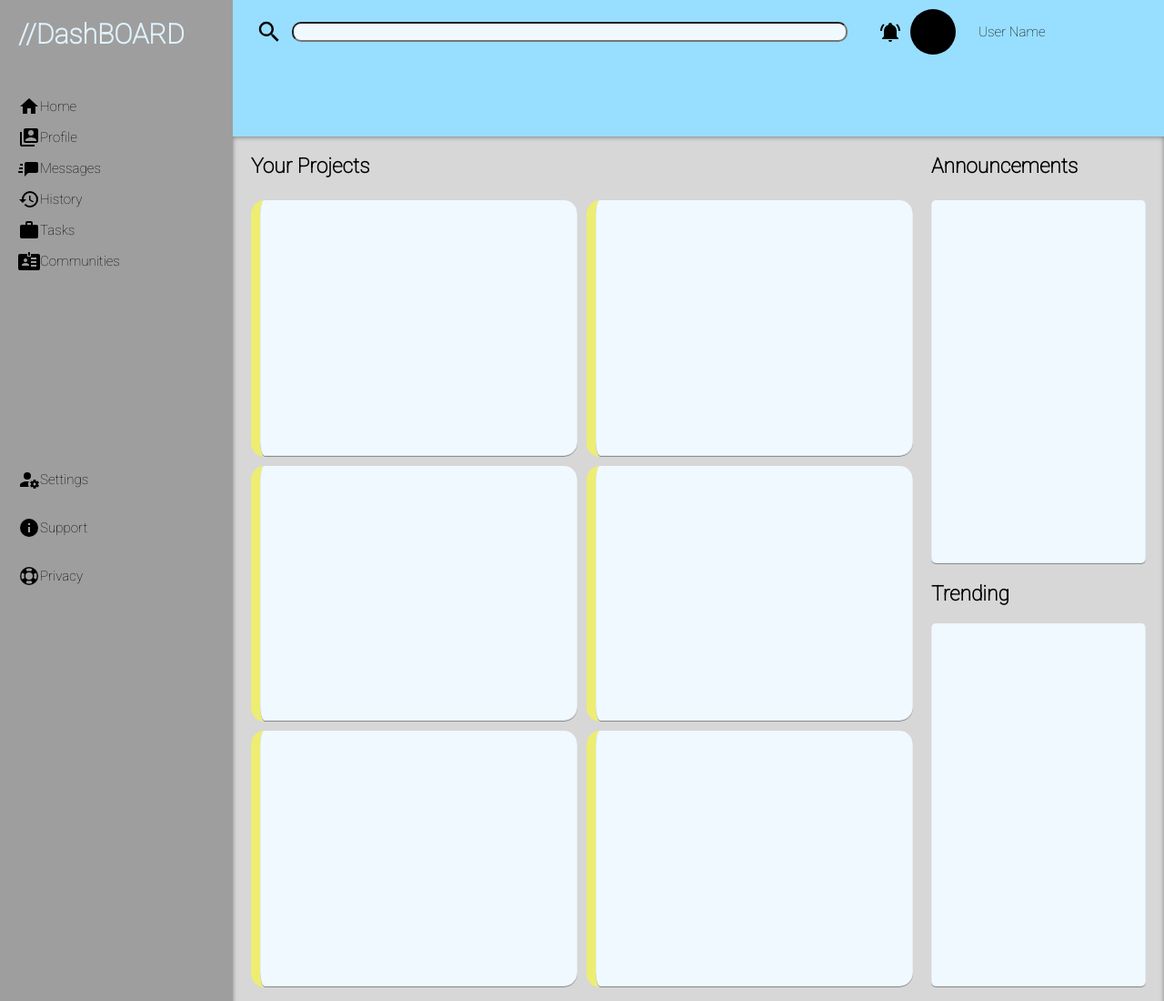
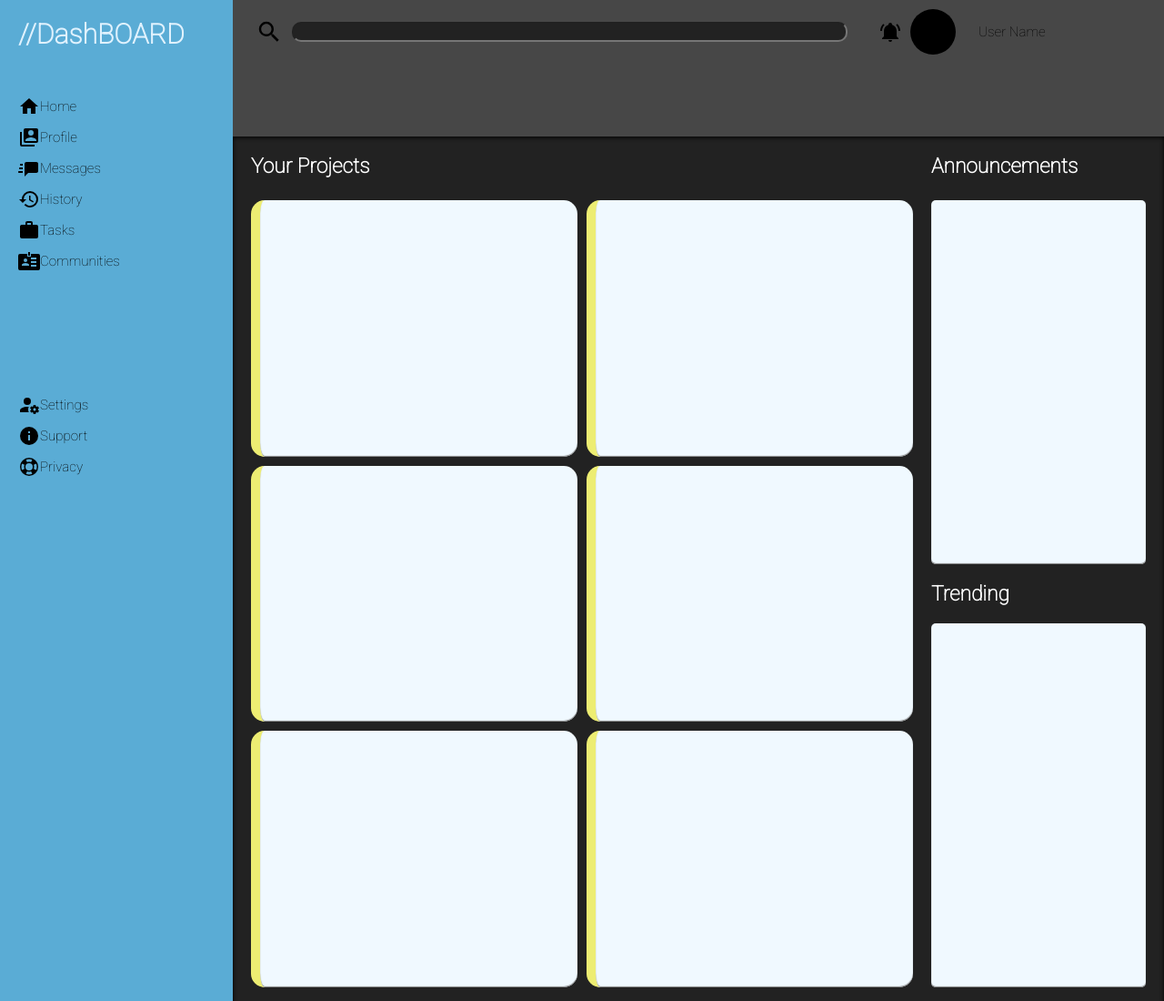
Before and after one commit to ebr93/Admin-Dashboard, a plain HTML site: page index.html in a window 1280 px wide. Shown: the top 1100 px of the page at 91% size. Drawn offline with Linux system fonts and the light colour scheme; files whose address does not match are found by name.

Commit message:
colorway update

```diff
--- a/style.css
+++ b/style.css
@@ -21,7 +21,9 @@ p {
 
 :root{
     --color: #f0f9ff;
-    --bColor: #38bdf8;
+    --bColor: #5aacd5;
+    --darkColor: #222222;
+    --midDarkColor: #474747;
     font-size: calc(0.625rem + 0.4vw);
 }
 
@@ -37,10 +39,10 @@ p {
 
 /* sidebar */
 .sidebar {
-    background-color: #9e9e9e;
+    background-color: var(--bColor);
     grid-area: sidebar;
     display: grid;
-    grid-template: 100px 40vh 10vh 20vh 1fr / 1fr;
+    grid-template: 100px 40vh 1vh 20vh 1fr / 1fr;
     grid-template-areas:
     "logo"
     "user-btns"
@@ -76,7 +78,7 @@ p {
     grid-area: support-btns;
     display: flex;
     flex-direction: column;
-    justify-content: space-around;
+    justify-content: start;
 }
 
 .side-row {
@@ -91,7 +93,7 @@ p {
 
 /* header */
 .header {
-    background-color: #98deff;
+    background-color: var(--midDarkColor);
     grid-area: header;
     display: grid;
     grid-template: 1fr 1fr / 2fr 1fr;
@@ -114,8 +116,9 @@ p {
     height: 1.5rem;
     flex: 1;
     border-radius: 10px;
-    background-color: #f0f9ff;
+    background-color: var(--darkColor);
     margin-left: 10px;
+
 }
 
 .search-input {
@@ -145,8 +148,8 @@ p {
     grid-row-gap: 0px;
     grid-column-gap: 0px;
     grid-template: 50px 1fr / minmax(250px, 1fr) minmax(250px, 20vw);
-    box-shadow: inset 0 1px 5px grey;
-    background-color: #d7d7d7;
+    box-shadow: inset 0 1px 5px black;
+    background-color: var(--darkColor);
     grid-template-areas:
     "title1 title2"
     "main-content side-content";
@@ -154,6 +157,7 @@ p {
 
 .content-container > * {
     padding-left: 0px;
+    color: white;
 }
 
 h2 {
```
